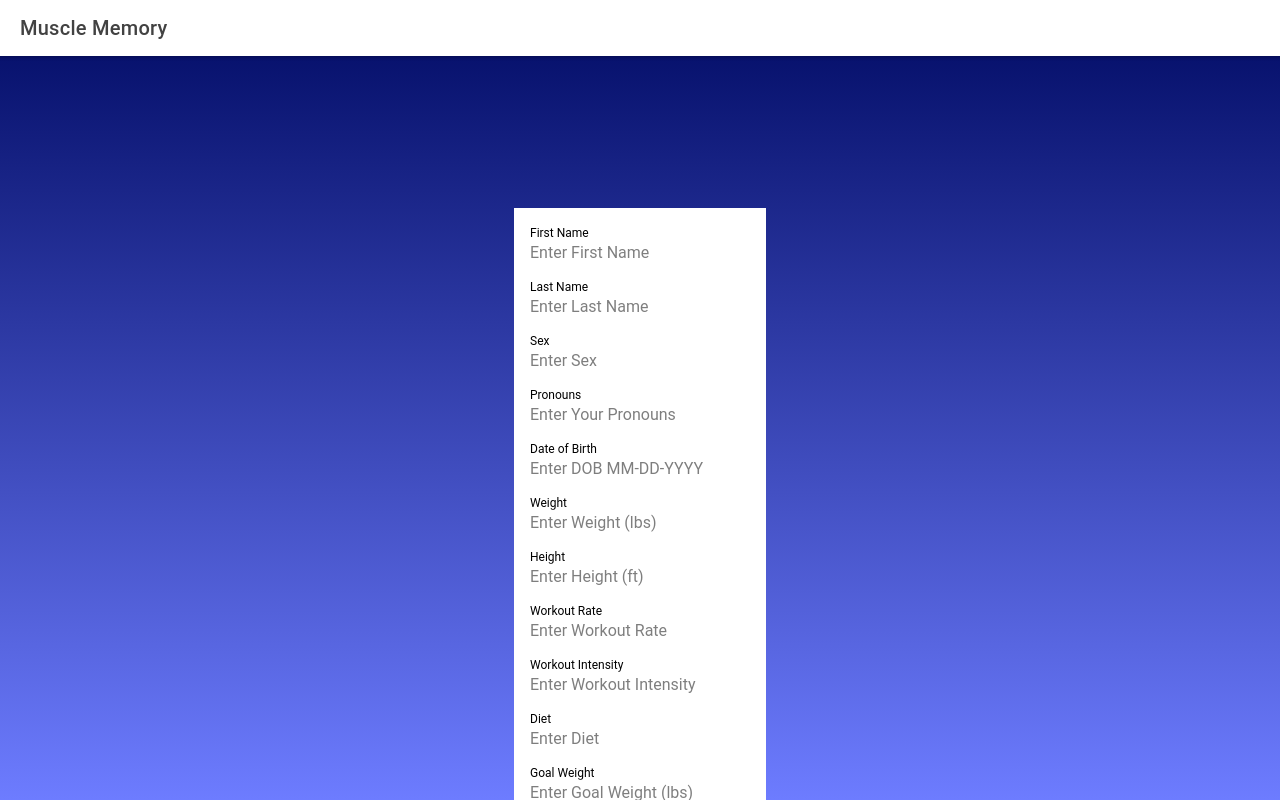
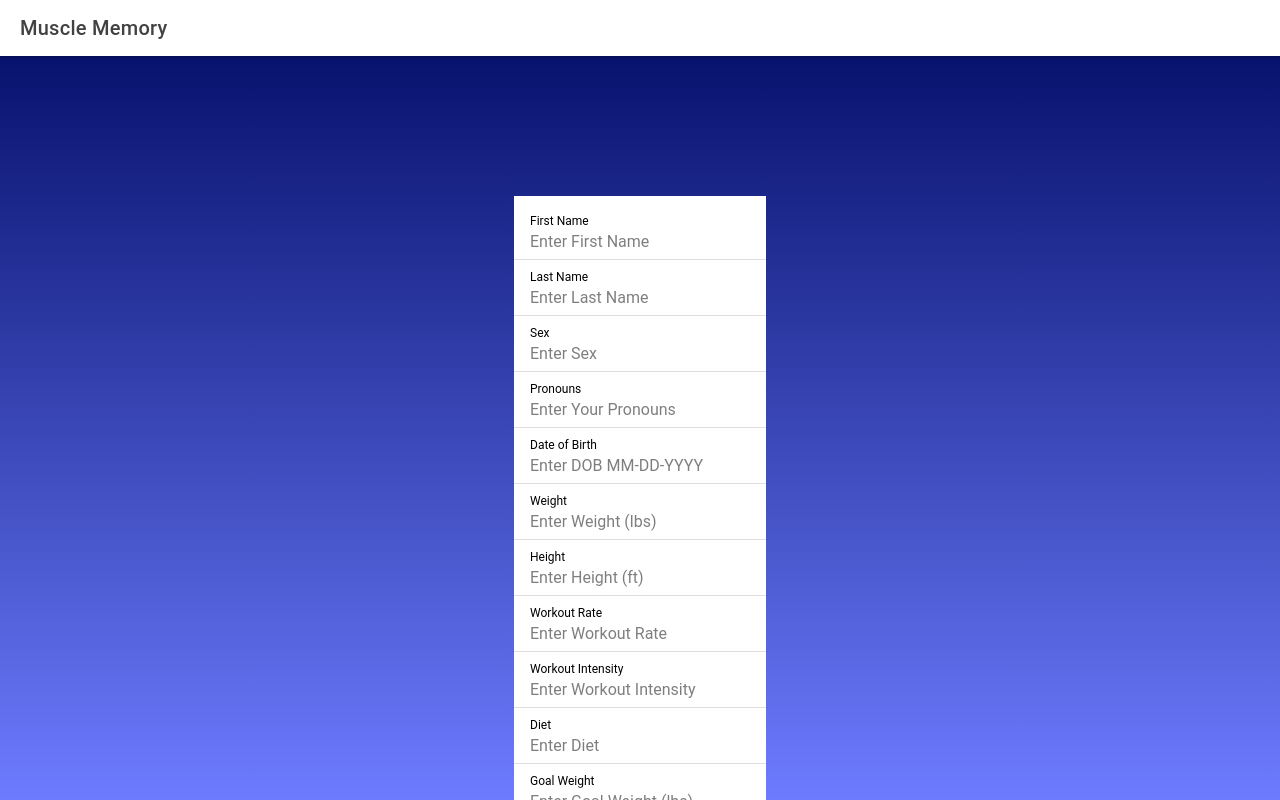
Before and after one commit to mbruckert/muscle-memory, a React (Create React App) app: page /Questionnaire in a window 1280 px wide. Built offline with nearby package versions, Linux system fonts and the light colour scheme.

Commit message:
questionnaire changes

```diff
--- a/src/App.tsx
+++ b/src/App.tsx
@@ -22,6 +22,8 @@ import '@ionic/react/css/display.css';
 /* Theme variables */
 import './theme/variables.css';
 import Login from "./pages/login"
+
+//leave this Questionaire
 import Questionaire from "./pages/questionnaire"
 
 setupIonicReact();
@@ -39,7 +41,7 @@ const App: React.FC = () => (
         <Route exact path="/">
           <Redirect to="/Login" />
         </Route>
-        <Route exact path="/questionnaire">
+        <Route exact path="/Questionnaire">
           <Questionaire />
         </Route>
       </IonRouterOutlet>
--- a/src/pages/questionnaire.js
+++ b/src/pages/questionnaire.js
@@ -34,40 +34,85 @@ function questionnaire() {
             <ion-label position="stacked">First Name</ion-label>
             <ion-input placeholder="Enter First Name"></ion-input>
 
+          </ion-item>
+
+          <ion-item>
+
             <ion-label position="stacked">Last Name</ion-label>
             <ion-input placeholder="Enter Last Name"></ion-input>
+
+          </ion-item>
+
+          <ion-item>
 
             <ion-label position="stacked">Sex</ion-label>
             <ion-input placeholder="Enter Sex"></ion-input>
 
+          </ion-item>
+
+          <ion-item>
+
             <ion-label position="stacked">Pronouns</ion-label>
             <ion-input placeholder="Enter Your Pronouns"></ion-input>
+
+          </ion-item>
+
+          <ion-item>
 
             <ion-label position="stacked">Date of Birth</ion-label>
             <ion-input placeholder="Enter DOB MM-DD-YYYY"></ion-input>
 
+          </ion-item>
+
+          <ion-item>
+
             <ion-label position="stacked">Weight</ion-label>
             <ion-input placeholder="Enter Weight (lbs)"></ion-input>
+
+          </ion-item>
+
+          <ion-item>
 
             <ion-label position="stacked">Height</ion-label>
             <ion-input placeholder="Enter Height (ft)"></ion-input>
 
+          </ion-item>
+
+          <ion-item>
+
             <ion-label position="stacked">Workout Rate</ion-label>
             <ion-input placeholder="Enter Workout Rate"></ion-input>
+
+          </ion-item>
+
+          <ion-item>
 
             <ion-label position="stacked">Workout Intensity</ion-label>
             <ion-input placeholder="Enter Workout Intensity"></ion-input>
 
+          </ion-item>
+
+          <ion-item>
+
             <ion-label position="stacked">Diet</ion-label>
             <ion-input placeholder="Enter Diet"></ion-input>
 
+          </ion-item>
+
+          <ion-item>
+
             <ion-label position="stacked">Goal Weight</ion-label>
             <ion-input placeholder="Enter Goal Weight (lbs)"></ion-input>
+
+          </ion-item>
+
+          <ion-item>
 
             <ion-label position="stacked">Goal Deadline</ion-label>
             <ion-input placeholder="Enter Goal Deadline MM-DD-YYYY"></ion-input>
 
           </ion-item>
+
         </ion-list>
         </div>
 
```
